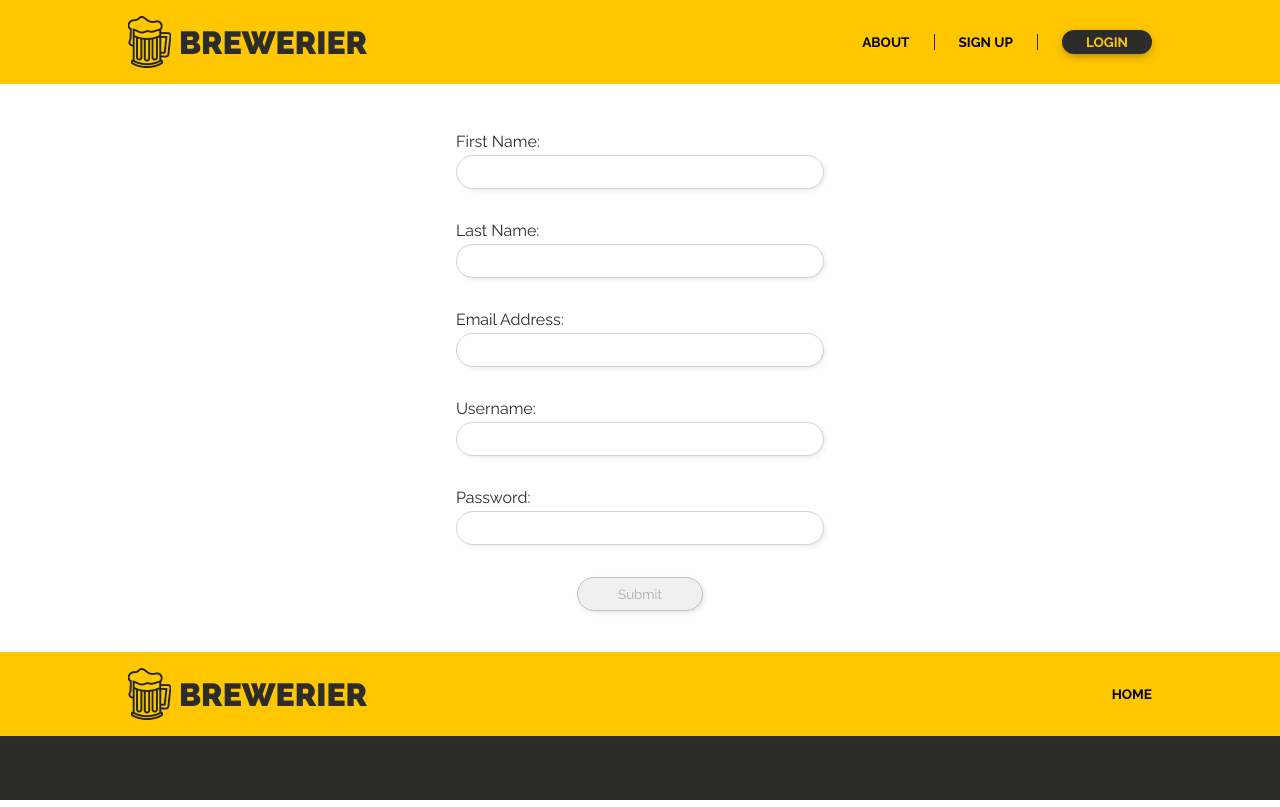
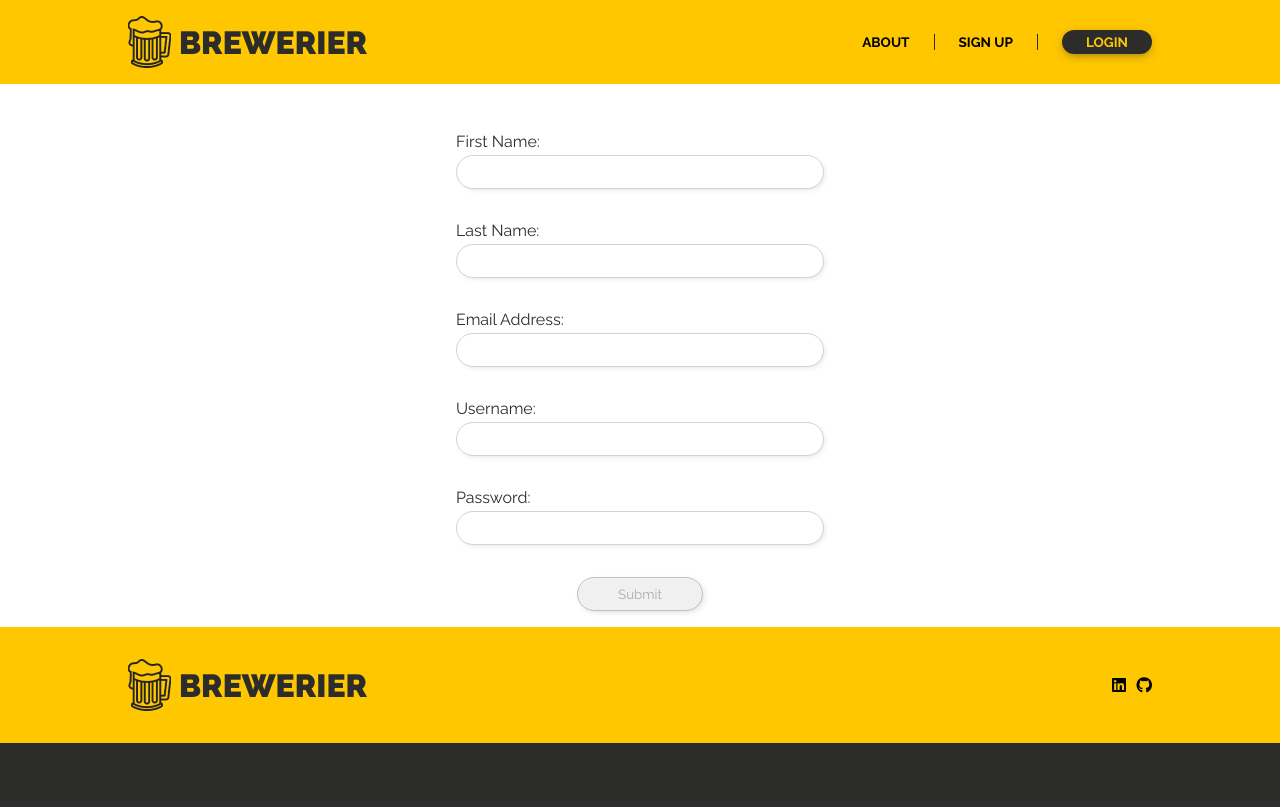
Before and after one commit to SenciZ/brewerier-capstone, a React (Create React App) app: page /signup in a window 1280 px wide. Built offline with nearby package versions, Linux system fonts and the light colour scheme.

Commit message:
add links to footer

```diff
--- a/src/App.js
+++ b/src/App.js
@@ -16,7 +16,7 @@ function App() {
           {/* <Route path="/" element={<Home />} /> */}
           <Route path="/brewerier-capstone" element={<Home />} />
           <Route path="home" element={<Home />} />
-          <Route path="about" element={<About />} />
+          <Route path="about" element={<Home />} />
           <Route path="login" element={<Login />} />
           <Route path="signup" element={<SignUp />} />
         </Routes>
--- a/src/components/Footer.css
+++ b/src/components/Footer.css
@@ -11,13 +11,37 @@
 
 footer {
   background-color: #ffc700;
+  display: flex;
+  flex-direction: column;
   /* position: absolute;
   bottom: 0; */
   width: 100%;
-  justify-self: flex-end;
+  /* justify-self: flex-end; */
+  align-items: center;
+  justify-content: center;
+}
+#footerNavBar {
+  display: flex;
+  justify-content: space-between;
+  padding: 2rem 0rem;
+  max-width: 1400px;
+  width: 80%;
 }
 
 #bottomFooter {
+  width: 100%;
   background-color: #2c2d2a;
   padding: 2rem;
 }
+
+#footerLogoHolder {
+  display: flex;
+  align-items: center;
+}
+
+#socialMediaHolder {
+  display: flex;
+  align-items: center;
+  width: 40px;
+  justify-content: space-between;
+}
--- a/src/components/Footer.js
+++ b/src/components/Footer.js
@@ -6,23 +6,25 @@ import beerMug from "../images/beerMug.png";
 function Footer() {
   return (
     <footer id="footer">
-      <div id="navBarContainer">
-        <nav id="navBar">
+      <nav id="footerNavBar">
         <Link to="/">
-            <span id="logoHolder">
+          <span id="footerLogoHolder">
             <img alt="Beer Mug Logo" src={beerMug} />
             <h1 id="logoFont">BREWERIER</h1>
           </span>
         </Link>
-          <div id="rightNavContainer">
-            <ul id="rightNav">
-              <li className="listItem">
-                <Link to="/">HOME</Link>
-              </li>
-            </ul>
+        <div id="socialMediaHolder">
+          <span>
+            <a
+              href="https://www.linkedin.com/in/senad-zenkovic/"
+              class="fab fa-linkedin"
+            ></a>
+          </span>
+          <span>
+            <a href="https://github.com/SenciZ" class="fab fa-github"></a>
+          </span>
         </div>
       </nav>
-      </div>
       <div id="bottomFooter"></div>
     </footer>
   );
--- a/src/components/NavBar.js
+++ b/src/components/NavBar.js
@@ -13,7 +13,7 @@ function NavBar() {
     <>
       <div id="navBarContainer">
         <nav id="navBar">
-          <Link to="/">
+          <Link to="/home">
             <span id="logoHolder">
               <img alt="Beer Mug Logo" src={beerMug} />
               <h1 id="logoFont">BREWERIER</h1>
```
Also changed, not shown: 1 other file (tests, documents, lock files or other folders). Lines whose indentation alone changed are shown as unchanged.
